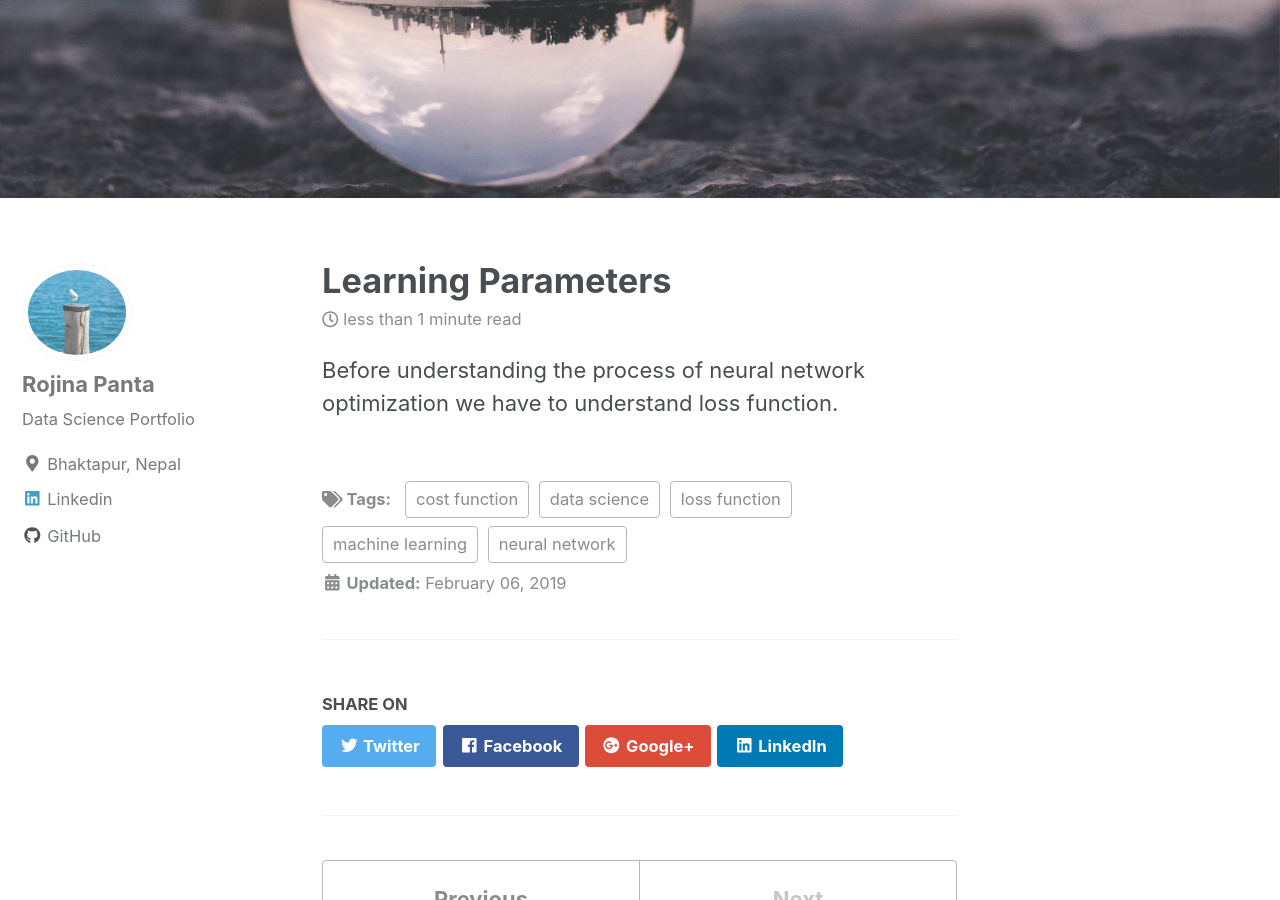
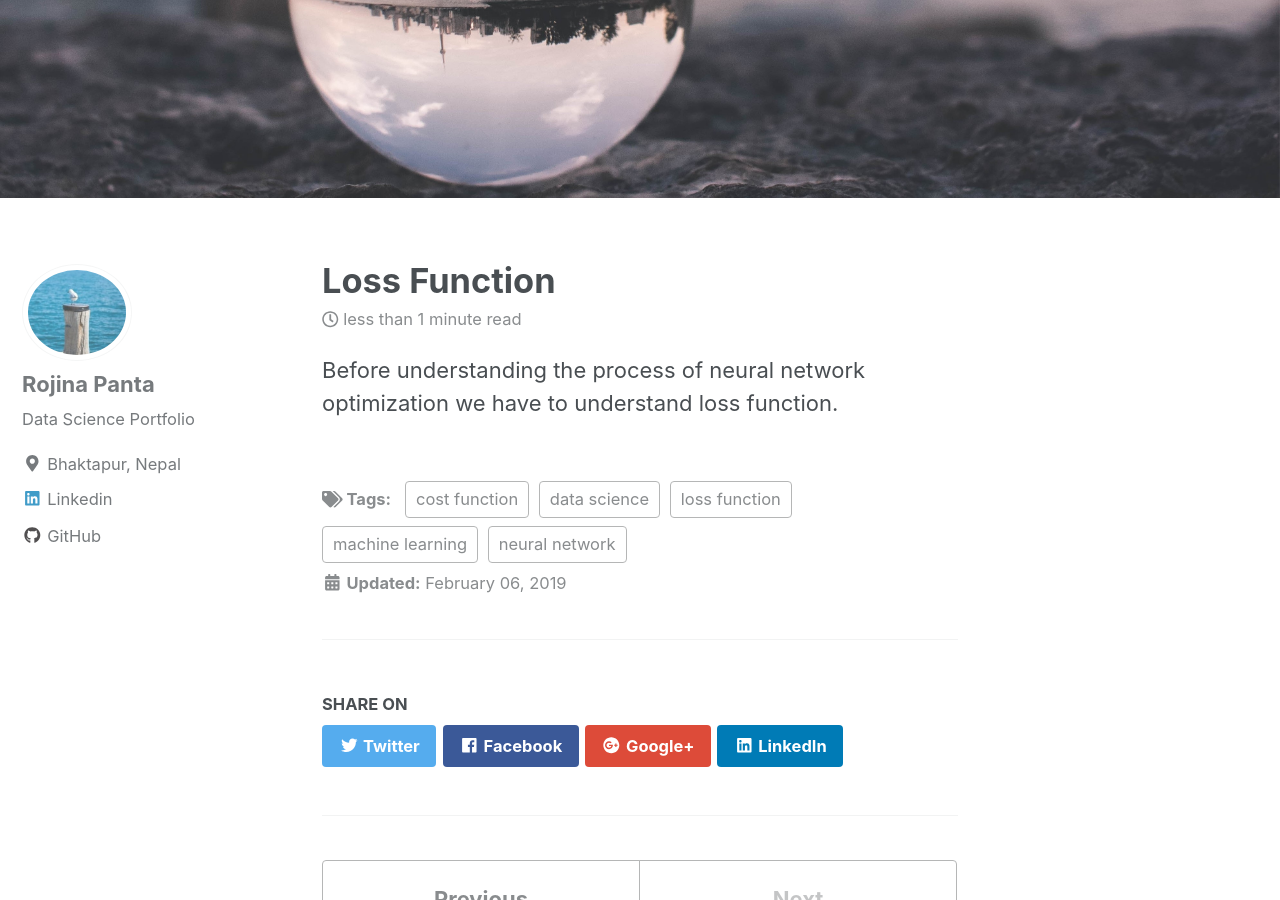
Before and after one commit to Rojina99/Rojina99.github.io, a Jekyll site: the page built from _posts/2019-02-06-loss_function.md, in a window 1280 px wide and 900 px high, scrolled down 346 px. Built offline with Jekyll 4.4.1, drawn with Linux system fonts in a browser that asks for light colours; cached includes are drawn as plain includes; nearby versions of some CDN libraries.

Commit message:
Update 2019-02-06-loss_function.md

```diff
--- a/_posts/2019-02-06-loss_function.md
+++ b/_posts/2019-02-06-loss_function.md
@@ -1,5 +1,5 @@
 ---
-title: "Learning Parameters"
+title: "Loss Function"
 date: 2019-02-06
 tags: [machine learning, data science, neural network, loss function, cost function]
 header:
```
